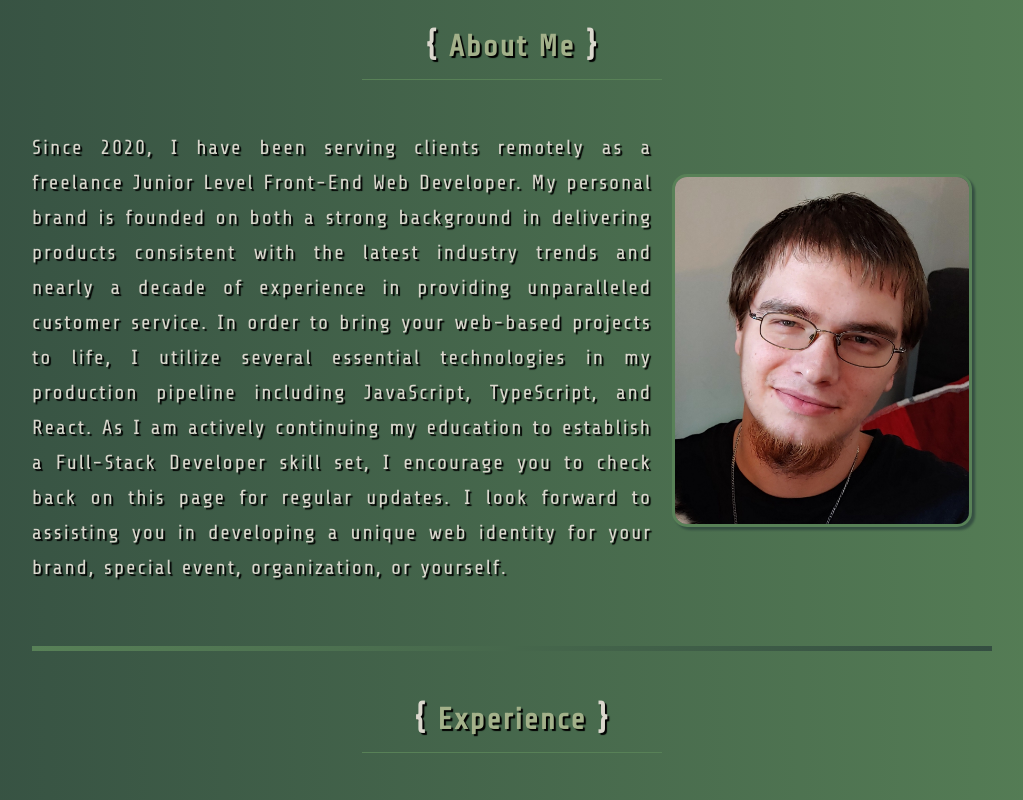
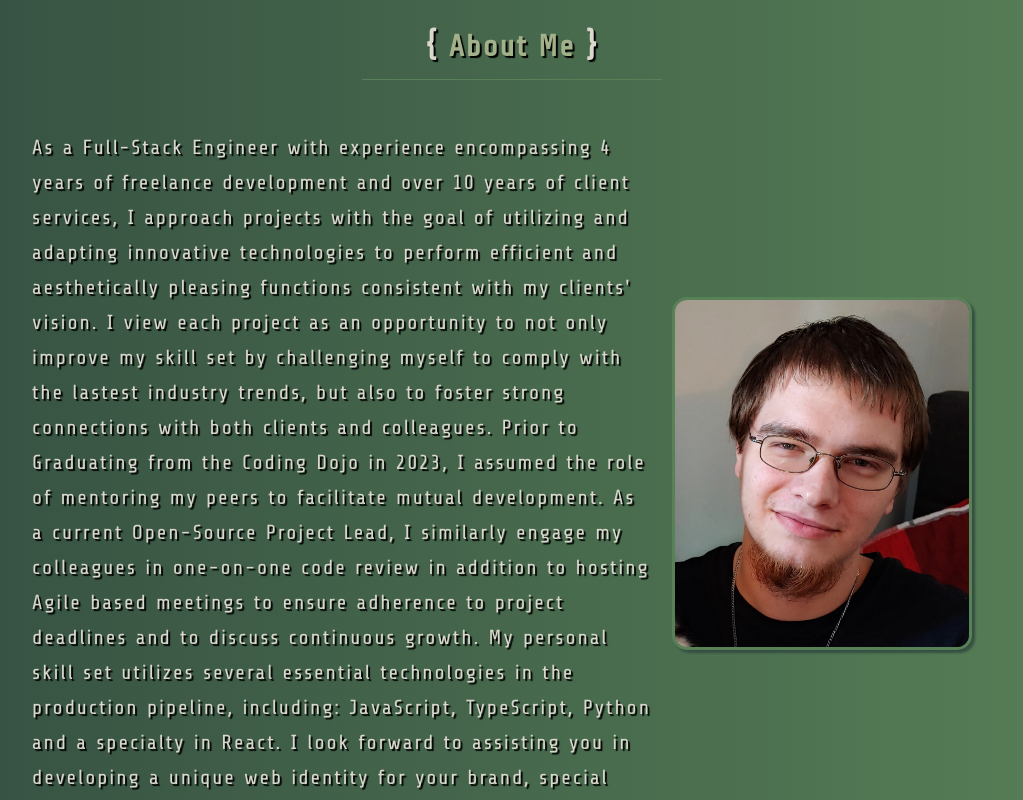
Before and after one commit to theGreatKyle1994/portfolio-v2, a React (Vite) app: page / in a window 1280 px wide. Shown: the part 500-1300 px from the top of the page, without its empty margins (128-1151 px from the left). Built offline with nearby package versions, Linux system fonts and the light colour scheme.

Commit message:
updated about me

```diff
--- a/src/components/AboutMe.css
+++ b/src/components/AboutMe.css
@@ -6,7 +6,6 @@
 }
 
 .aboutMe {
-  text-align: justify;
   width: 75%;
   font-size: 1.7em;
 }
--- a/src/components/AboutMe.jsx
+++ b/src/components/AboutMe.jsx
@@ -7,18 +7,23 @@ const AboutMe = () => {
     <Card title={"About Me"}>
       <section className={"aboutMeContainer"}>
         <p className={"aboutMe"}>
-          Since 2020, I have been serving clients remotely as a freelance Junior
-          Level Front-End Web Developer. My personal brand is founded on both a
-          strong background in delivering products consistent with the latest
-          industry trends and nearly a decade of experience in providing
-          unparalleled customer service. In order to bring your web-based
-          projects to life, I utilize several essential technologies in my
-          production pipeline including JavaScript, TypeScript, and React. As I
-          am actively continuing my education to establish a Full-Stack
-          Developer skill set, I encourage you to check back on this page for
-          regular updates. I look forward to assisting you in developing a
-          unique web identity for your brand, special event, organization, or
-          yourself.
+          As a Full-Stack Engineer with experience encompassing 4 years of
+          freelance development and over 10 years of client services, I approach
+          projects with the goal of utilizing and adapting innovative
+          technologies to perform efficient and aesthetically pleasing functions
+          consistent with my clients' vision. I view each project as an
+          opportunity to not only improve my skill set by challenging myself to
+          comply with the lastest industry trends, but also to foster strong
+          connections with both clients and colleagues. Prior to Graduating from
+          the Coding Dojo in 2023, I assumed the role of mentoring my peers to
+          facilitate mutual development. As a current Open-Source Project Lead,
+          I similarly engage my colleagues in one-on-one code review in addition
+          to hosting Agile based meetings to ensure adherence to project
+          deadlines and to discuss continuous growth. My personal skill set
+          utilizes several essential technologies in the production pipeline,
+          including: JavaScript, TypeScript, Python and a specialty in React. I
+          look forward to assisting you in developing a unique web identity for
+          your brand, special event, organization, or yourself!
         </p>
         <a
           target={"_blank"}
```
